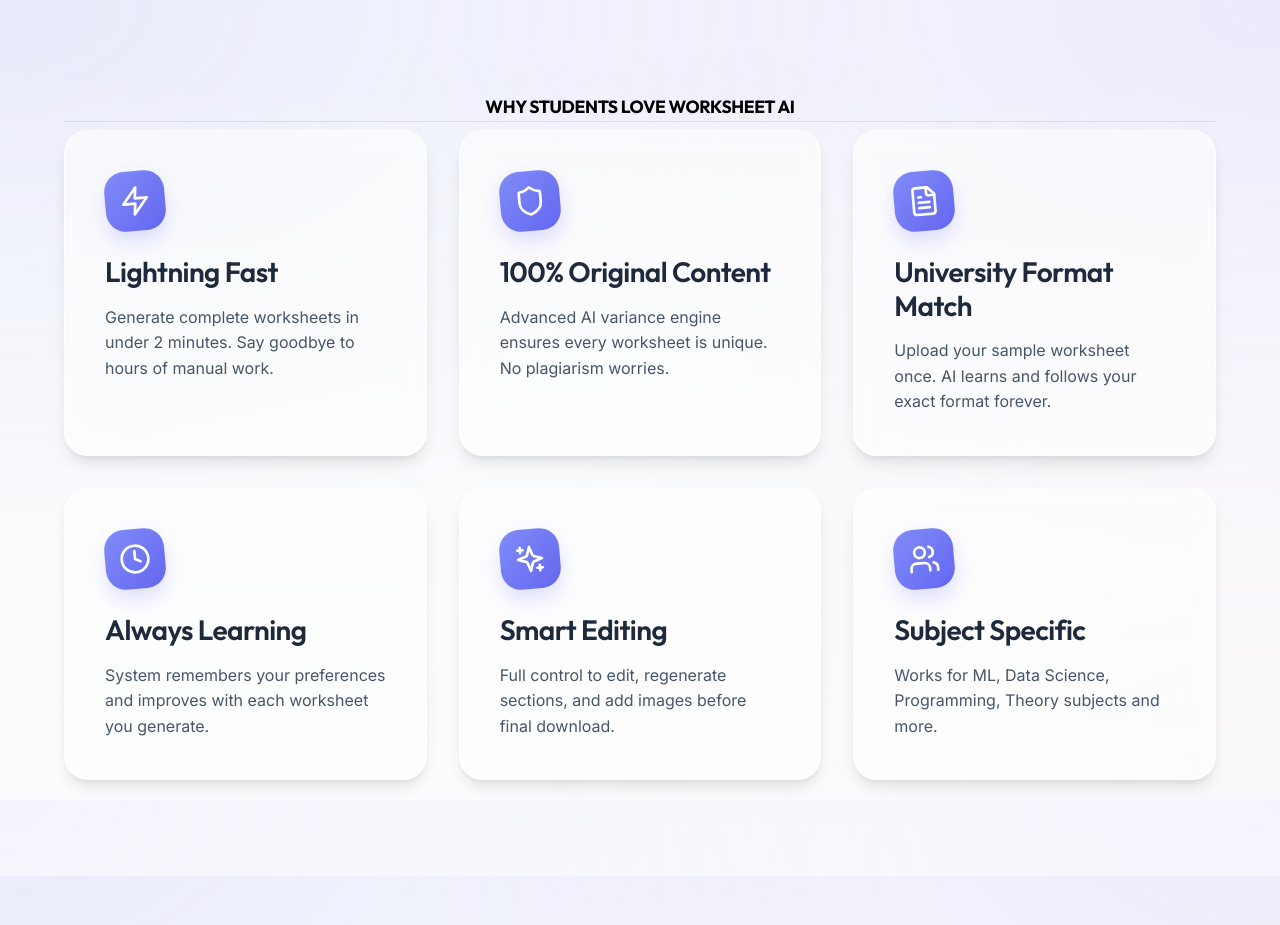
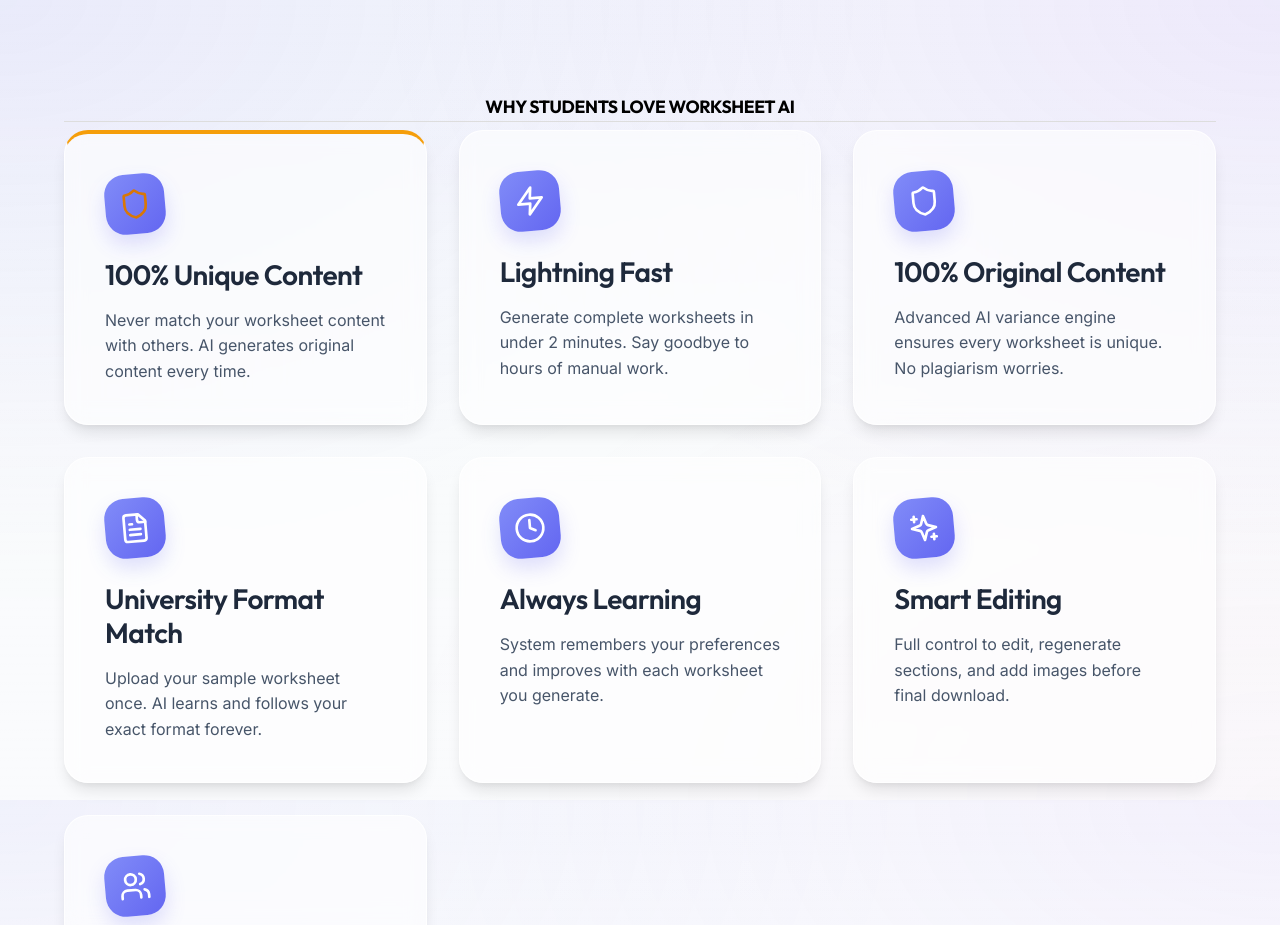
Before and after one commit to devanandd7/Worksheet_Maker, a React (Create React App) app in the folder frontend/: page / in a window 1280 px wide. Shown: the part 800-1725 px from the top of the page. Built offline with nearby package versions, Linux system fonts and the light colour scheme; no server answers.

Commit message:
updateing the logout redirect and a card added in landing page 100% unique and not touching other things.

```diff
--- a/frontend/src/components/Navbar.jsx
+++ b/frontend/src/components/Navbar.jsx
@@ -20,7 +20,7 @@
 
     const handleLogout = () => {
         logout();
-        navigate('/login');
+        navigate('/');
     };
 
     const toggleMobileMenu = () => {
--- a/frontend/src/pages/Dashboard.jsx
+++ b/frontend/src/pages/Dashboard.jsx
@@ -44,6 +44,8 @@
 
             {/* Main Action Cards */}
             <div className="overview-grid">
+
+
                 {/* Create New */}
                 <div className="overview-card animate-slide-up delay-100">
                     <div className="card-content">
--- a/frontend/src/pages/Landing.jsx
+++ b/frontend/src/pages/Landing.jsx
@@ -66,6 +66,16 @@
                         Why Students Love Worksheet AI
                     </h2>
                     <div className="features-grid">
+                        {/* Highlights - Unique Content Card */}
+                        <div className="feature-card card" style={{ borderTop: '4px solid #f59e0b' }}>
+
+                            <div className="feature-icon" style={{ color: '#d97706' }}>
+                                <Shield size={32} />
+                            </div>
+                            <h3>100% Unique Content</h3>
+                            <p>Never match your worksheet content with others. AI generates original content every time.</p>
+                        </div>
+
                         <div className="feature-card card">
                             <div className="feature-icon">
                                 <Zap size={32} />
```
